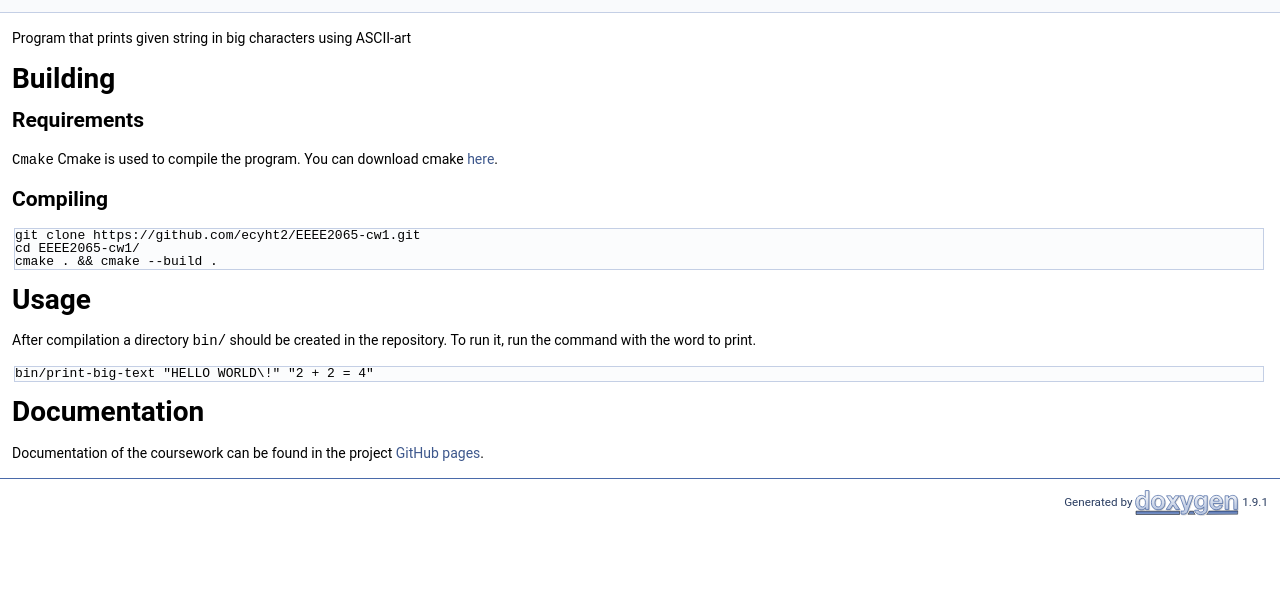
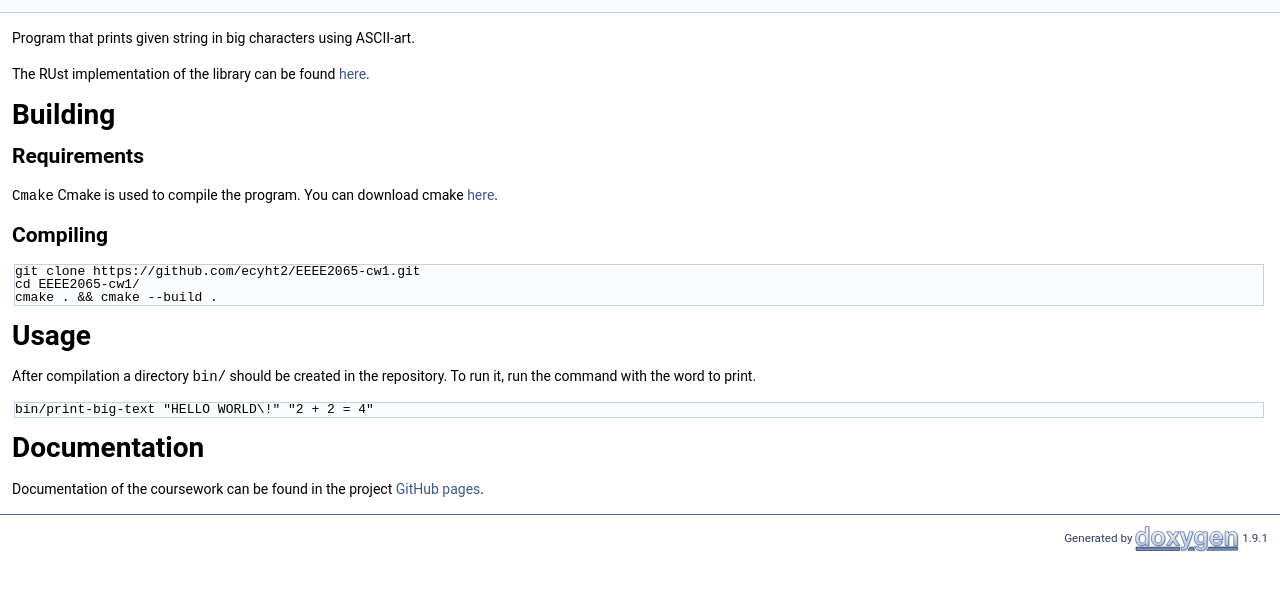
Before and after one commit to ecyht2/EEEE2065-cw1, a plain HTML site: page index.html in a window 1280 px wide. Shown: the part 156-746 px from the top of the page. Drawn offline with Linux system fonts and the light colour scheme.

Commit message:
deploy: 162d24687e4057bfb525d1872b0b7020bd4af72f

```diff
--- a/index.html
+++ b/index.html
@@ -67,7 +67,8 @@ $(function() {
 <div class="title">EEEE2065-cw1 </div>  </div>
 </div><!--header-->
 <div class="contents">
-<div class="textblock"><p><a class="anchor" id="md_README"></a>Program that prints given string in big characters using ASCII-art</p>
+<div class="textblock"><p><a class="anchor" id="md_README"></a>Program that prints given string in big characters using ASCII-art.</p>
+<p>The RUst implementation of the library can be found <a href="https://github.com/ecyht2/print-big-text-rs">here</a>.</p>
 <h1><a class="anchor" id="autotoc_md1"></a>
 Building</h1>
 <h2><a class="anchor" id="autotoc_md2"></a>
```
